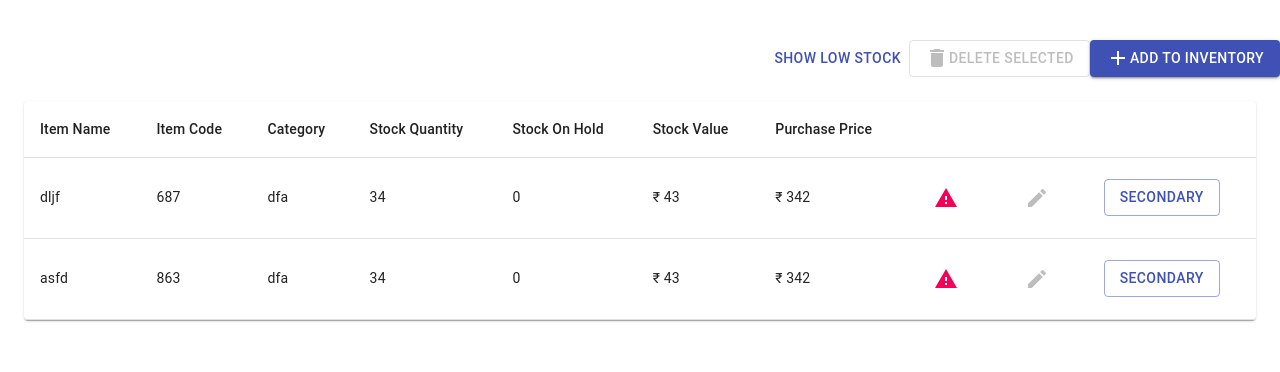
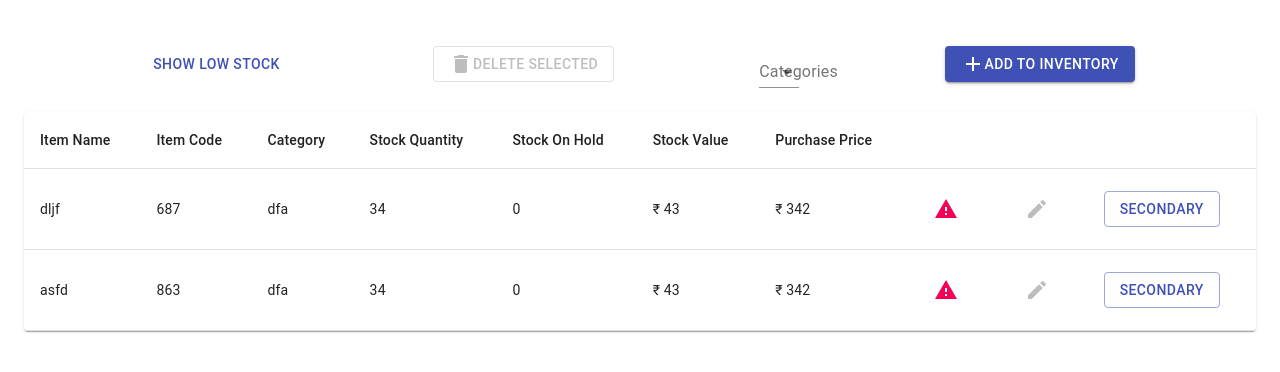
Before and after one commit to PriyaBihani/Solar-ladder-task, a React (Create React App) app in the folder client/: page / in a window 1280 px wide. Shown: the top 372 px of the page. Built offline with nearby package versions, Linux system fonts and the light colour scheme.

Commit message:
feat: form contril

```diff
--- a/client/src/components/Actions.js
+++ b/client/src/components/Actions.js
@@ -1,4 +1,11 @@
-import { Box, Button } from '@material-ui/core';
+import {
+	Box,
+	Button,
+	FormControl,
+	InputLabel,
+	MenuItem,
+	Select,
+} from '@material-ui/core';
 import { Delete, Add } from '@material-ui/icons';
 
 export const Actions = () => {
@@ -8,7 +15,7 @@ export const Actions = () => {
 			mt={5}
 			style={{
 				display: 'flex',
-				justifyContent: 'flex-end',
+				justifyContent: 'space-evenly',
 				alignItems: 'center',
 			}}>
 			<Button color='primary'>Show Low Stock</Button>
@@ -16,6 +23,14 @@ export const Actions = () => {
 				<Delete />
 				{'  '} Delete Selected
 			</Button>
+			<FormControl>
+				<InputLabel id='demo-simple-select-label'>Categories</InputLabel>
+				<Select labelId='demo-simple-select-label' id='demo-simple-select'>
+					<MenuItem value={10}>Ten</MenuItem>
+					<MenuItem value={20}>Twenty</MenuItem>
+					<MenuItem value={30}>Thirty</MenuItem>
+				</Select>
+			</FormControl>
 			<Button variant='contained' color='primary'>
 				<Add />
 				{'   '} Add To Inventory
```
